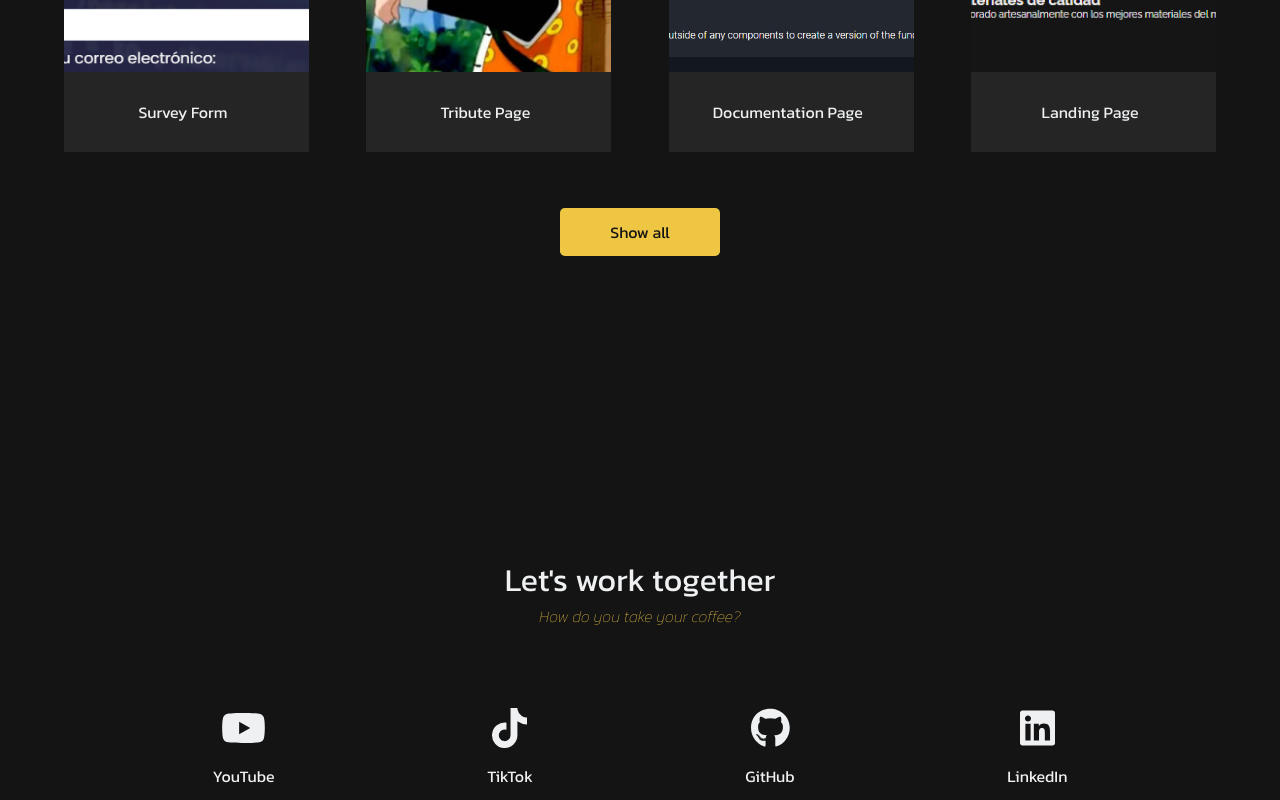
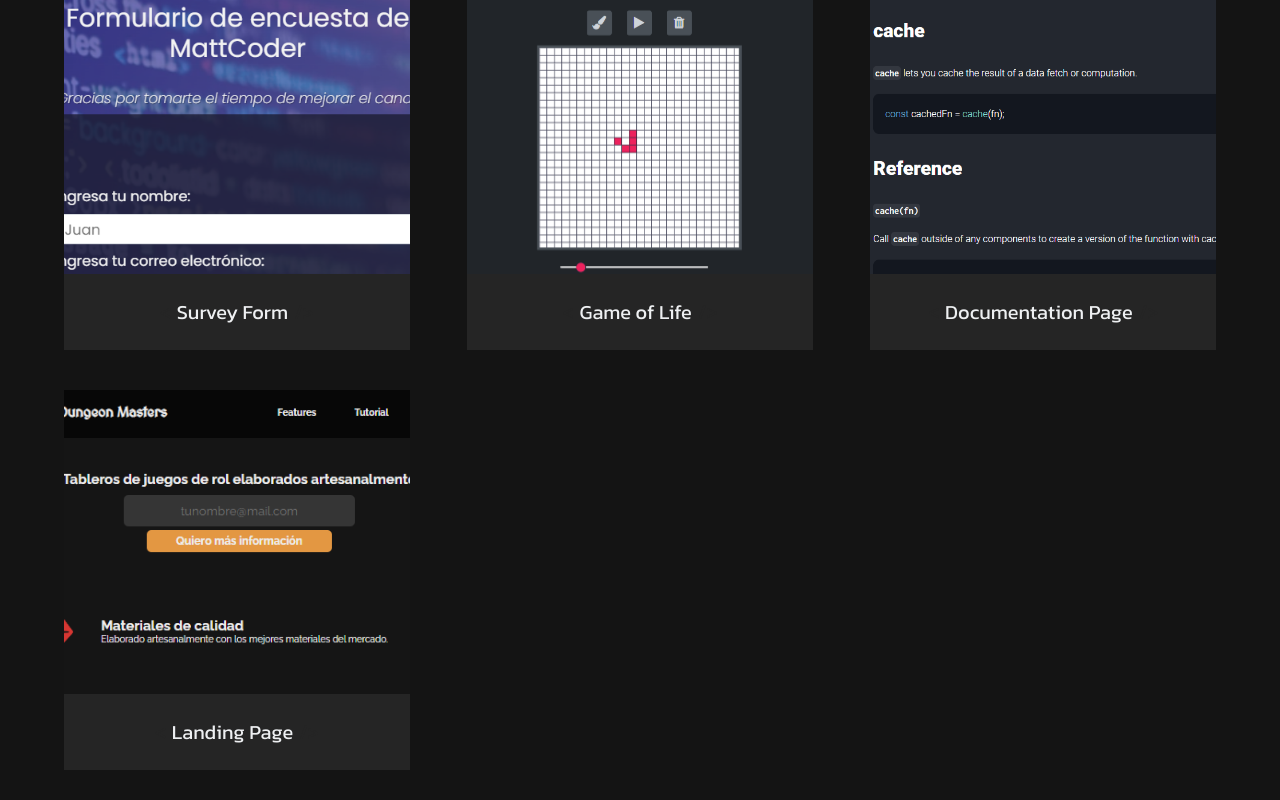
Before and after one commit to jbarcossc/Portfolio, a React (Create React App) app: page / in a window 1280 px wide. Shown: the part 1120-1920 px from the top of the page. Built offline with nearby package versions, Linux system fonts and the light colour scheme.

Commit message:
Add icons and fix bugs

```diff
--- a/src/components/Project.js
+++ b/src/components/Project.js
@@ -1,17 +1,30 @@
 import React, { Component } from 'react';
 import '../styles/Project.css';
+import { FontAwesomeIcon } from '@fortawesome/react-fontawesome';
+import { library } from '@fortawesome/fontawesome-svg-core';
+import { fab } from '@fortawesome/free-brands-svg-icons';
 
 class Project extends Component {
+    constructor(props) {
+        super(props);
+        library.add(fab);
+    };
     render() {
         const imageUrl = process.env.PUBLIC_URL + '/images/' + this.props.image;
-
         return (
             <a id={this.props.id} className="project-tile" href={this.props.href} target='_blank' rel="noreferrer">
-                <div className="project-image">
-                    <img src={imageUrl} alt={this.props.title + " project"} />
+                <div id="project-stack">
+                    {Object.values(this.props.stack).map(element => (
+                        <FontAwesomeIcon icon={['fab',element]} className="tech-icon" key={element}/>
+                    ))}
                 </div>
-                <div className="project-link">
-                    <span className="project-link-detail">&lt;</span>{this.props.title}<span className="project-link-detail">/&gt;</span>
+                <div className='project-info'>
+                    <div className="project-image">
+                        <img src={imageUrl} alt={this.props.title + " project"} />
+                    </div>
+                    <div className="project-link">
+                        <span className="project-link-detail">&lt;</span>{this.props.title}<span className="project-link-detail">/&gt;</span>
+                    </div>
                 </div>
             </a>
         );
--- a/src/components/Projects.js
+++ b/src/components/Projects.js
@@ -4,10 +4,10 @@ import Project from './Project';
 
 class Projects extends Component {
     projects_info = {
-        0: { id: "project-survey", image: "survey-form.png", href:"https://mattcoder3.github.io/survey-form/", title: "Survey Form"},
-        1: { id: "project-tribute", image: "tribute-page.png", href:"https://mattcoder3.github.io/tribute-page/", title: "Tribute Page"},
-        2: { id: "project-documentation", image: "documentation-page.png", href:"https://mattcoder3.github.io/technical-documentation-page/", title: "Documentation Page"},
-        3: { id: "project-landing", image: "landing-page.png", href:"https://mattcoder3.github.io/landing-page/", title: "Landing Page"}
+        0: { id: "project-survey", image: "survey-form.png", href:"https://mattcoder3.github.io/survey-form/", title: "Survey Form", stack: ["html5","css3-alt","git-alt"]},
+        1: { id: "project-game-of-life", image: "game-of-life.png", href:"https://jbarcossc.github.io/gameOfLife/", title: "Game of Life", stack: ["html5","css3-alt","js","git-alt"]},
+        2: { id: "project-documentation", image: "documentation-page.png", href:"https://mattcoder3.github.io/technical-documentation-page/", title: "Documentation Page", stack: ["html5","css3-alt","git-alt"]},
+        3: { id: "project-landing", image: "landing-page.png", href:"https://mattcoder3.github.io/landing-page/", title: "Landing Page", stack: ["html5","css3-alt","git-alt"]}
     };
 
     render(){
@@ -15,7 +15,7 @@ class Projects extends Component {
             <section id="projects">
                 <div id="projects-projects">
                     {Object.values(this.projects_info).map(element => (
-                            <Project key={element.id} id={element.id} image={element.image} href={element.href} title={element.title}/>
+                            <Project key={element.id} id={element.id} image={element.image} href={element.href} title={element.title} stack={element.stack}/>
                     ))}
                 </div>
                 <div id="profile-link-container">
--- a/src/styles/Contact.css
+++ b/src/styles/Contact.css
@@ -1,5 +1,5 @@
 #contact {
-  height: 100vh;
+  height: 50em;
   display: flex;
   flex-direction: column;
   justify-content: center;
--- a/src/styles/Global.css
+++ b/src/styles/Global.css
@@ -3,9 +3,13 @@
 
 :root {
   --background: #141414;
-  --secondary: #EEC643;
+  --secondary: #8edfda;
   --font: #EEF0F2;
   --terciary: #252525;
+}
+
+html {
+  font-size: 20px;
 }
 
 * {
@@ -26,6 +30,7 @@ a {
 
 h1 {
   font-size: 3em;
+  text-align: center;
 }
 
 h3 {
--- a/src/styles/Header.css
+++ b/src/styles/Header.css
@@ -1,5 +1,5 @@
 header {
-  height: 4.5em;
+  height: 3.5em;
   z-index: 1000;
   width: 100%;
   position: fixed;
--- a/src/styles/Project.css
+++ b/src/styles/Project.css
@@ -1,15 +1,27 @@
 .project-tile {
   overflow: hidden;
   display: flex;
+  position: relative;
   flex-direction: column;
   justify-content: center;
   align-items: center;
   cursor: pointer;
   outline: none;
+  overflow: visible;
 }
 
 .project-image {
   height: 80%;
+  overflow: hidden;
+  z-index: 10;
+}
+
+.project-info {
+  width: 100%;
+  display: flex;
+  flex-direction: column;
+  justify-content: center;
+  align-items: center;
   overflow: hidden;
 }
 
@@ -18,7 +30,7 @@
   object-fit: cover;
 }
 
-.project-tile .project-link {
+.project-info .project-link {
   height: 20%;
   width: 100%;
   background-color: var(--terciary);
@@ -28,11 +40,11 @@
   justify-content: center;
 }
 
-.project-tile:hover .project-link-detail {
+.project-info:hover .project-link-detail {
   color: var(--secondary);
 }
 
-.project-tile:hover {
+.project-info:hover {
   outline: 3px solid white;
   box-shadow: 0 0 10px 5px var(--secondary);
 }
@@ -42,3 +54,23 @@
   font-weight: 400;
   color: var(--terciary);
 }
+
+#project-stack {
+  color: var(--secondary);
+  width: 100%;
+  height: 100%;
+  margin-bottom: 10;
+  position: absolute;
+  z-index: 0;
+  display: flex;
+  align-items: center;
+  justify-content: space-evenly;
+}
+
+.project-tile:hover #project-stack {
+  transform: translateY(-60%);
+}
+
+.tech-icon {
+  font-size: 3em;
+}
--- a/src/styles/Projects.css
+++ b/src/styles/Projects.css
@@ -7,7 +7,7 @@
 #projects-projects {
   display: grid;
   grid-template-columns: repeat(auto-fit,minmax(12.5em,1fr));
-  grid-auto-rows: minmax(40%,25em);
+  grid-auto-rows: minmax(40%,20em);
   gap: 5%;
 }
 
--- a/src/styles/Welcome.css
+++ b/src/styles/Welcome.css
@@ -1,5 +1,5 @@
 #welcome-section {
-  height: 100vh;
+  height: 50em;
   display: flex;
   flex-direction: column;
   justify-content: center;
```
Also changed, not shown: public/images/game-of-life.png (added), public/images/tribute-page.png (deleted).
